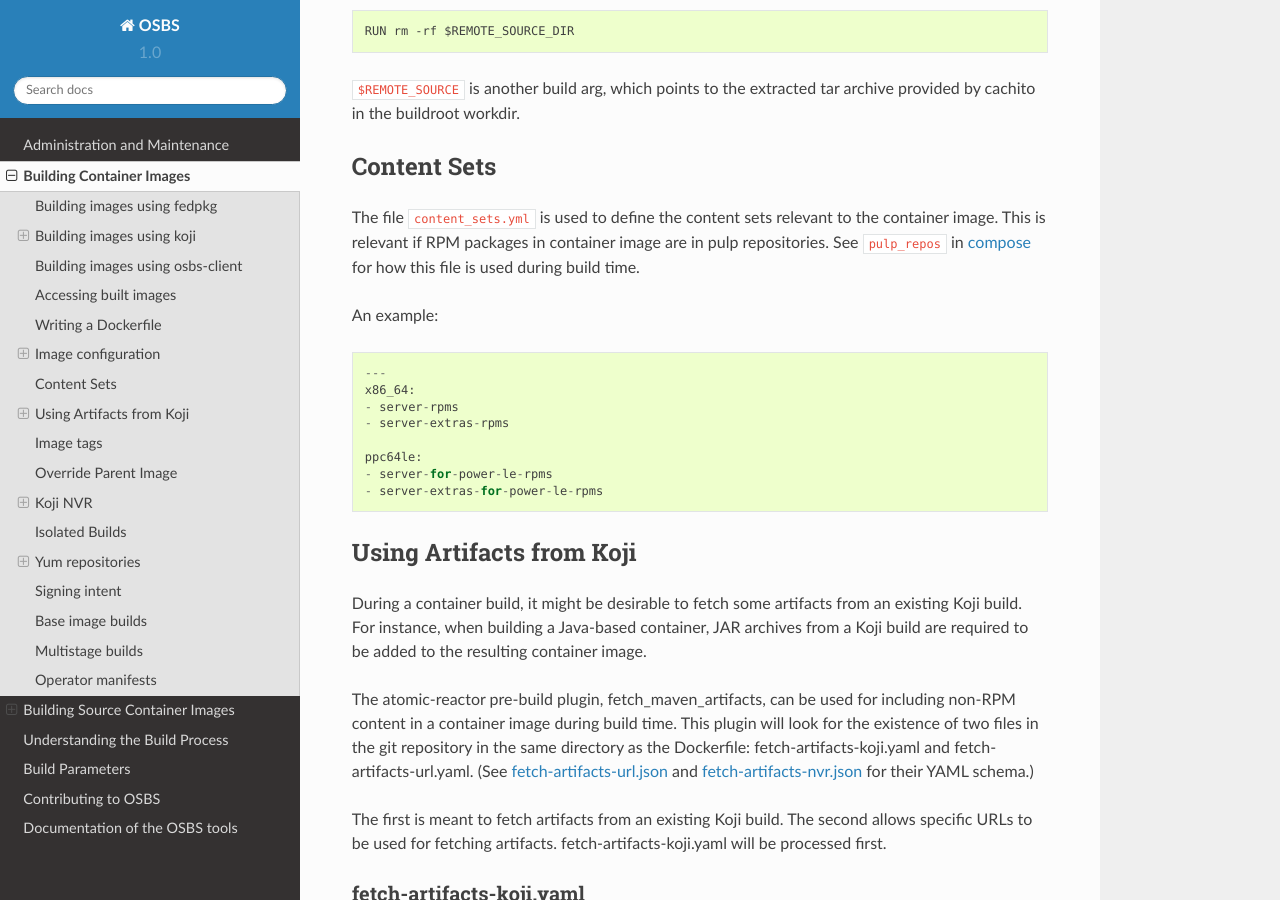
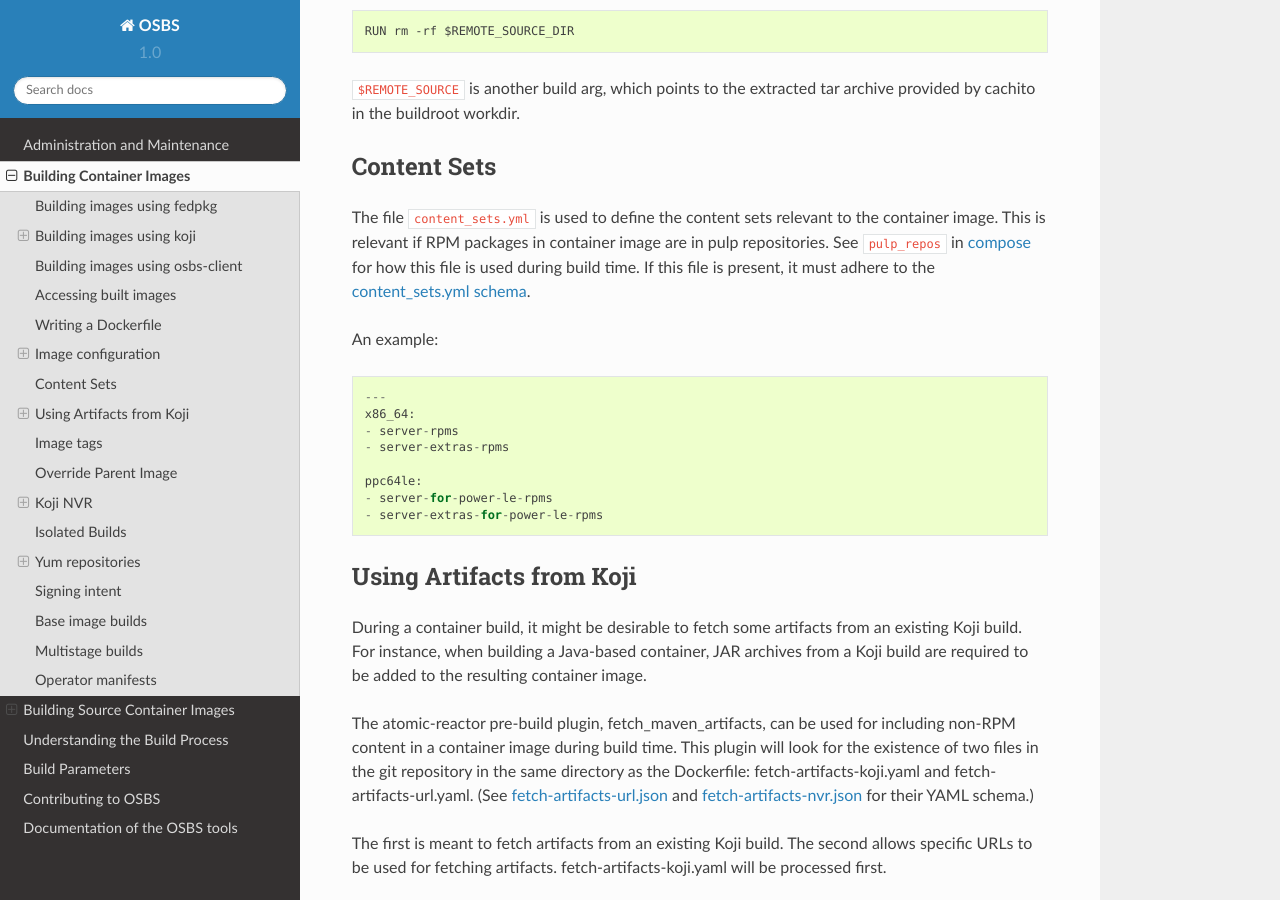
Before and after one commit to containerbuildsystem/osbs-docs, a Sphinx documentation site: the page built from docs/users.rst, in a window 1280 px wide and 900 px high, scrolled down 12642 px. Built offline with Sphinx 7.4.7 and the Read the Docs theme 2.0.0, drawn with Linux system fonts in a browser that asks for light colours.

Commit message:
Add reference to content_sets.yml schema
* OSBS-5282

Signed-off-by: Adam Cmiel <acmiel@redhat.com>

```diff
--- a/docs/users.rst
+++ b/docs/users.rst
@@ -661,7 +661,10 @@ Content Sets
 The file ``content_sets.yml`` is used to define the content sets relevant to the
 container image.  This is relevant if RPM packages in container image are in
 pulp repositories. See ``pulp_repos`` in :ref:`container.yaml-compose` for how
-this file is used during build time.
+this file is used during build time. If this file is present, it must adhere
+to the `content_sets.yml schema`_.
+
+.. _`content_sets.yml schema`: https://github.com/containerbuildsystem/atomic-reactor/blob/master/atomic_reactor/schemas/content_sets.json
 
 An example::
 
```
